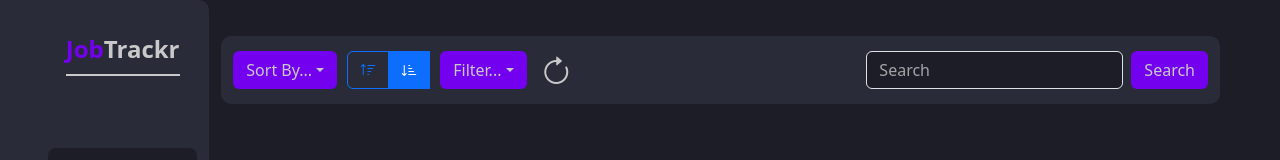
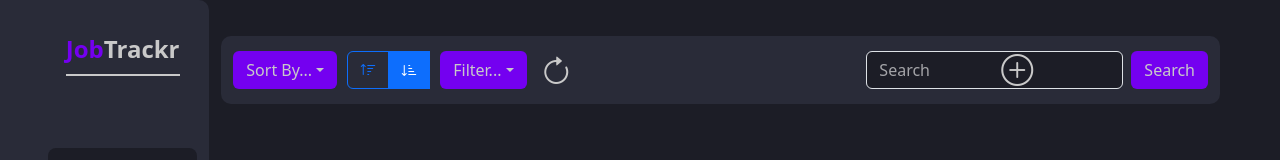
Before and after one commit to raghavSharma8269/JobTrackr, a React (Vite) app in the folder frontend/JobTrackrFrontend/: page / in a window 1280 px wide. Shown: the top 160 px of the page. Built offline with nearby package versions, Linux system fonts and the light colour scheme.

Commit message:
added modal to enter linkedin link

```diff
--- a/frontend/JobTrackrFrontend/src/App.css
+++ b/frontend/JobTrackrFrontend/src/App.css
@@ -57,3 +57,20 @@ purple: #7400f0
 .job-card:hover{
   filter: drop-shadow(0 0 10px #7400f0);
 }
+
+.dark-bg {
+  background-color: #1c1d26;
+}
+
+.light-bg {
+  background-color: #292b38;
+}
+
+.light-bg:focus{
+  background-color: #292b38;
+  color: #c9c9c9;
+}
+
+.purple-bg {
+  background-color: #7400f0;
+}
--- a/frontend/JobTrackrFrontend/src/components/NavBarComponent.tsx
+++ b/frontend/JobTrackrFrontend/src/components/NavBarComponent.tsx
@@ -1,18 +1,33 @@
 import SortByDropdownComponent from "./NavBarComponents/SortByDropdownComponent.tsx";
+import AddJobIcon from "./NavBarComponents/AddJobIcon.tsx";
 const NavBarComponent = () => {
   return (
-    <nav className="navbar" style={{marginBottom:"-40px", borderRadius:"10px", backgroundColor:"#292b38", paddingTop:"15px", paddingBottom:"15px"}}>
-      <div className="container-fluid" style={{ backgroundColor:"#292b38"}}>
-        <SortByDropdownComponent/>
+    <nav
+      className="navbar"
+      style={{
+        marginBottom: "-40px",
+        borderRadius: "10px",
+        backgroundColor: "#292b38",
+        paddingTop: "15px",
+        paddingBottom: "15px",
+      }}
+    >
+      <div className="container-fluid" style={{ backgroundColor: "#292b38" }}>
+        <SortByDropdownComponent />
+        <AddJobIcon />
         <form className="d-flex" role="search">
           <input
             className="form-control me-2"
             type="search"
             placeholder="Search"
             aria-label="Search"
-            style={{backgroundColor:"#1c1d26", color:"#9e9ca1"}}
+            style={{ backgroundColor: "#1c1d26", color: "#9e9ca1" }}
           />
-          <button className="btn default-text-color" type="submit" style={{backgroundColor:"#7400f0"}}>
+          <button
+            className="btn default-text-color"
+            type="submit"
+            style={{ backgroundColor: "#7400f0" }}
+          >
             Search
           </button>
         </form>
--- /dev/null
+++ b/frontend/JobTrackrFrontend/src/components/NavBarComponents/AddJobIcon.tsx
@@ -0,0 +1,25 @@
+import React from "react";
+import AddJobModalComponent from "./AddJobModalComponent.tsx";
+
+const AddJobIcon = () => {
+  return (
+    <>
+      <i
+        className="bi bi-plus-circle icon-btn default-text-color"
+        style={{
+          fontSize: "2rem",
+          cursor: "pointer",
+          display: "inline-block",
+          position: "absolute",
+          top: "10px",
+          left: "780px",
+        }}
+        data-bs-toggle="modal"
+        data-bs-target="#newJobModal" // This must match the modal ID exactly
+      />
+      <AddJobModalComponent />
+    </>
+  );
+};
+
+export default AddJobIcon;
--- /dev/null
+++ b/frontend/JobTrackrFrontend/src/components/NavBarComponents/AddJobModalComponent.tsx
@@ -0,0 +1,47 @@
+import React from "react";
+
+const AddJobModalComponent = () => {
+  return (
+    <div
+      className="modal fade default-text-color"
+      id="newJobModal" // No '#'
+      tabIndex={-1}
+      aria-labelledby="newJobModalLabel"
+      aria-hidden="true"
+    >
+      <div className="modal-dialog">
+        <div className="modal-content">
+          <div className="modal-header light-bg">
+            <h1 className="modal-title fs-5" id="newJobModalLabel">
+              Add Job
+            </h1>
+          </div>
+          <div className="modal-body light-bg">
+            <h3>Enter Job Via LinkedIn Link</h3>
+
+            <label htmlFor="jobLink" className="form-label">
+              Job Link
+            </label>
+            <input
+              type="text"
+              className="form-control light-bg"
+              id="jobLink"
+              placeholder="Enter Job Link"
+            />
+            <div className="modal-footer light-bg">
+              <button
+                type="button"
+                className="btn btn-secondary"
+                data-bs-dismiss="modal"
+              >
+                Close
+              </button>
+            </div>
+          </div>
+        </div>
+      </div>
+    </div>
+  );
+};
+
+export default AddJobModalComponent;
```
